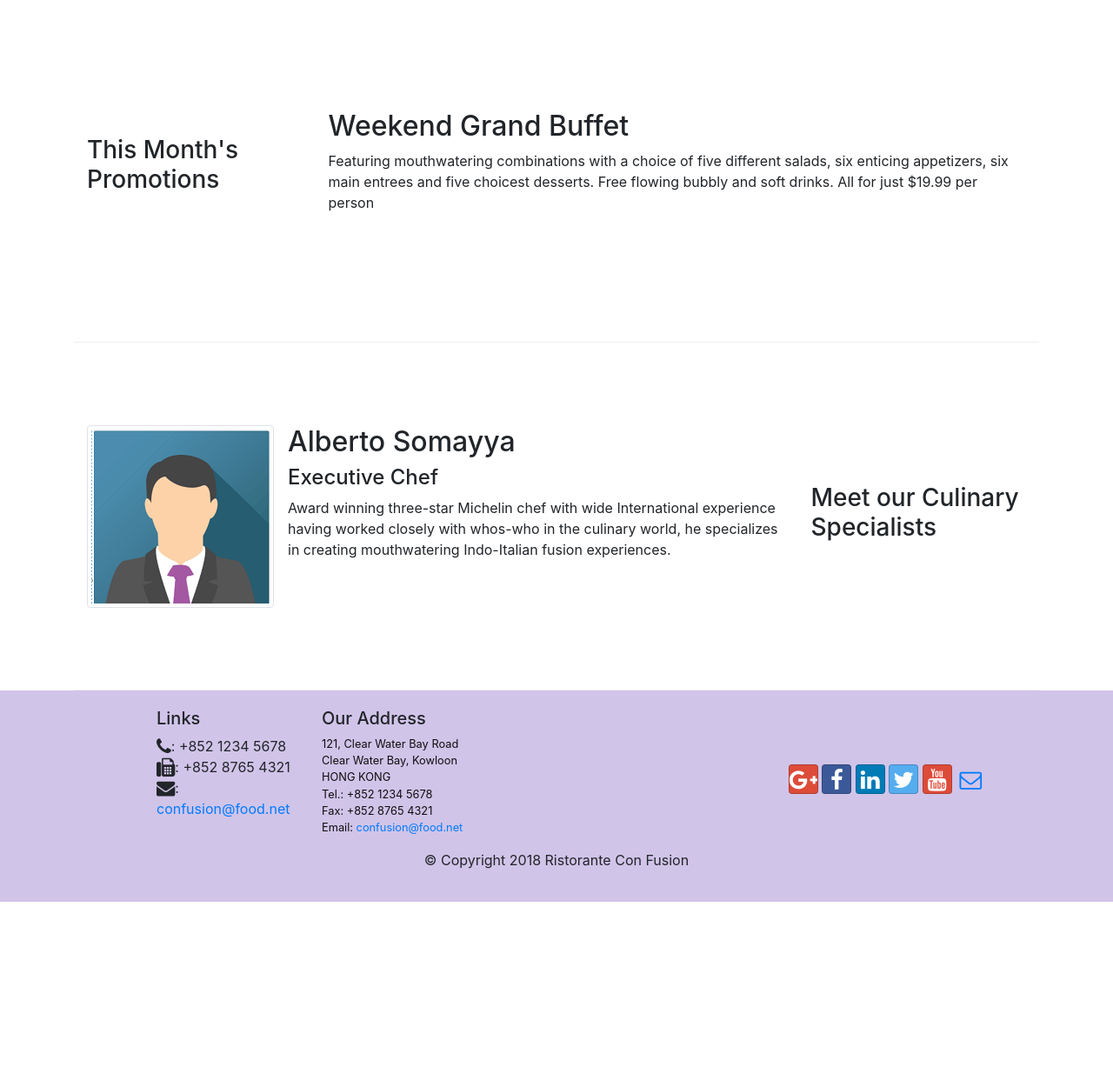
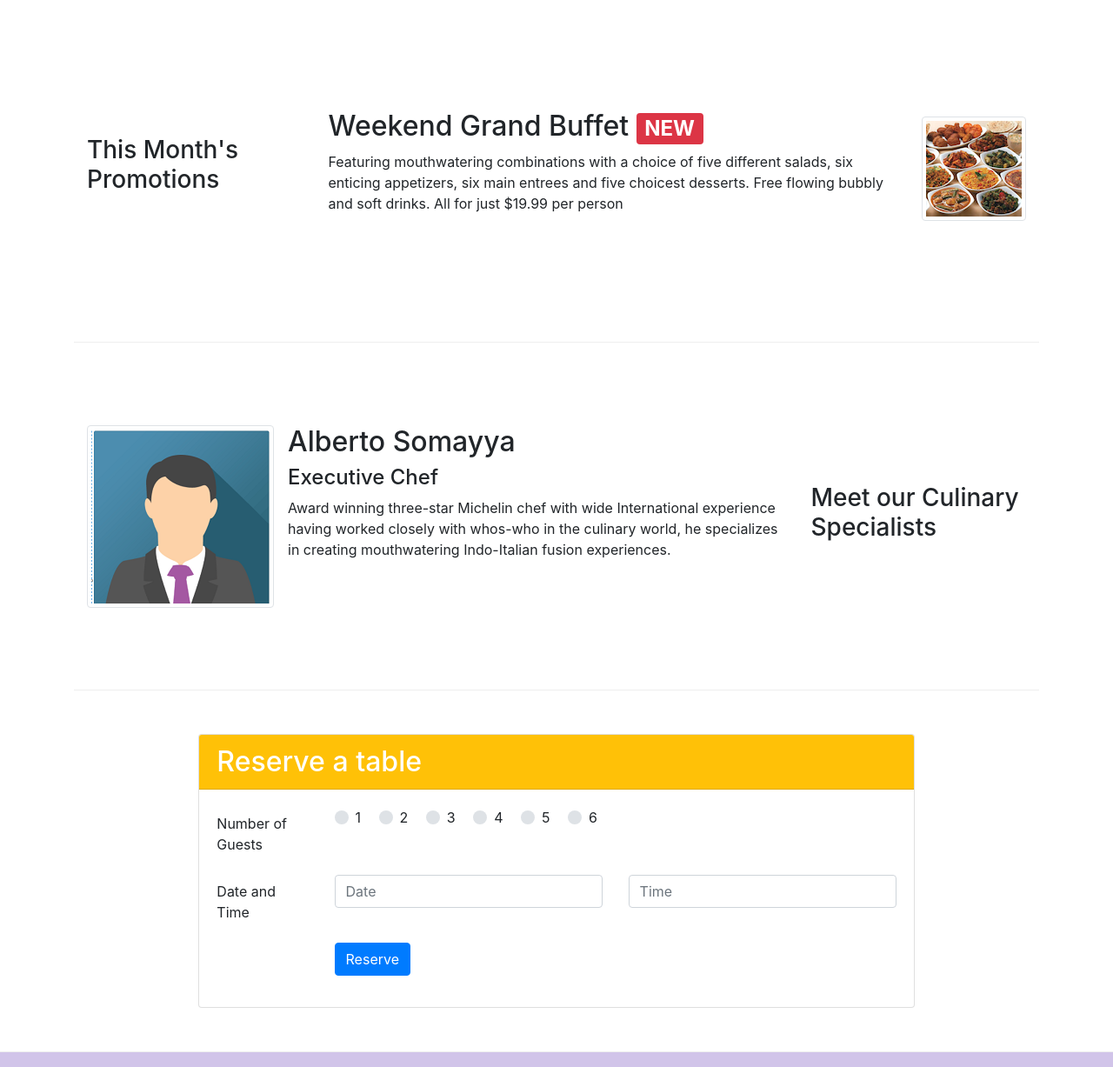
Before and after one commit to khoaakt/fer201m-fptu-exercise, a website: page conFusion/index.html in a window 1280 px wide. Shown: the part 740-1967 px from the top of the page at 87% size. Before the commit the page ends 1777 px from the top, so only its background shows below. Drawn offline with nearby package versions, Linux system fonts and the light colour scheme.

Commit message:
Assignment 2

```diff
--- a/conFusion/index.html
+++ b/conFusion/index.html
@@ -59,6 +59,11 @@
                 <div class="col-12 col-sm align-self-center">
                     <img src="img/logo.png" class="img-fluid" />
                 </div>
+                <div class="col-12 col-sm align-self-center">
+                    <a href="#reservation" class="btn btn-small btn-warning">
+                        Reserve Table
+                    </a>
+                </div>
             </div>
         </div>
     </header>
@@ -78,7 +83,7 @@
                             <span class="badge badge-danger">HOT</span>
                             <span class="badge badge-pill badge-secondary">$4.99</span>
                         </h2>
-                        <p>
+                        <p class="d-none d-sm-block">
                             A unique combination of Indian Uthappam (pancake) and Italian
                             pizza, topped with Cerignola olives, ripe vine cherry tomatoes,
                             Vidalia onion, Guntur chillies and Buffalo Paneer.
@@ -94,10 +99,20 @@
                 <h3>This Month's Promotions</h3>
             </div>
             <div class="col col-sm col-md">
-                <h2>Weekend Grand Buffet</h2>
-                <p>Featuring mouthwatering combinations with a choice of five different salads, six enticing appetizers,
-                    six main entrees and five choicest desserts. Free flowing bubbly and soft drinks. All for just
-                    $19.99 per person </p>
+                <div class="media">
+                    <div class="media-body">
+                        <h2 class="mt-0">
+                            Weekend Grand Buffet <span class="badge badge-danger">NEW</span>
+                        </h2>
+                        <p class="d-none d-sm-block">
+                            Featuring mouthwatering combinations with a choice of five
+                            different salads, six enticing appetizers, six main entrees and
+                            five choicest desserts. Free flowing bubbly and soft drinks. All
+                            for just $19.99 per person
+                        </p>
+                    </div>
+                    <img class="ml-3 align-self-center img-thumbnail" src="img/buffet.png" alt="buffet" />
+                </div>
             </div>
         </div>
 
@@ -111,7 +126,7 @@
                     <div class="media-body">
                         <h2 class="mt-0">Alberto Somayya</h2>
                         <h4>Executive Chef</h4>
-                        <p>
+                        <p class="d-none d-sm-block">
                             Award winning three-star Michelin chef with wide International
                             experience having worked closely with whos-who in the culinary
                             world, he specializes in creating mouthwatering Indo-Italian
@@ -121,6 +136,74 @@
                 </div>
             </div>
         </div>
+    </div>
+
+    <div id="reservation" class="row row-content justify-content-center">
+        <div class="col-12 col-sm-8">
+            <div class="card">
+                <h2 class="card-header bg-warning text-white">Reserve a table</h2>
+                <div class="card-body">
+                    <form>
+                        <div class="form-group row">
+                            <label for="number-of-guests" class="col-form-label col-md-2">
+                                Number of Guests
+                            </label>
+                            <div class="col-md">
+                                <div class="custom-control custom-radio custom-control-inline">
+                                    <input class="custom-control-input" type="radio" name="numberOfGuests" id="1guest"
+                                        value="1" />
+                                    <label class="custom-control-label" for="1guest">1</label>
+                                </div>
+                                <div class="custom-control custom-radio custom-control-inline">
+                                    <input class="custom-control-input" type="radio" name="numberOfGuests" id="2guests"
+                                        value="2" />
+                                    <label class="custom-control-label" for="2guests">2</label>
+                                </div>
+                                <div class="custom-control custom-radio custom-control-inline">
+                                    <input class="custom-control-input" type="radio" name="numberOfGuests" id="3guests"
+                                        value="3" />
+                                    <label class="custom-control-label" for="3guests">3</label>
+                                </div>
+                                <div class="custom-control custom-radio custom-control-inline">
+                                    <input class="custom-control-input" type="radio" name="numberOfGuests" id="4guests"
+                                        value="4" />
+                                    <label class="custom-control-label" for="4guests">4</label>
+                                </div>
+                                <div class="custom-control custom-radio custom-control-inline">
+                                    <input class="custom-control-input" type="radio" name="numberOfGuests" id="5guests"
+                                        value="5" />
+                                    <label class="custom-control-label" for="5guests">5</label>
+                                </div>
+                                <div class="custom-control custom-radio custom-control-inline">
+                                    <input class="custom-control-input" type="radio" name="numberOfGuests" id="6guests"
+                                        value="6" />
+                                    <label class="custom-control-label" for="6guests">6</label>
+                                </div>
+                            </div>
+                        </div>
+                        <div class="form-group row">
+                            <label for="number-of-guests" class="col-form-label col-md-2 col-12">
+                                Date and Time
+                            </label>
+                            <div class="col-md-5 col-12">
+                                <input class="form-control" type="text" placeholder="Date" id="date" name="date" />
+                            </div>
+                            <div class="col-md-5 col-12">
+                                <input class="form-control" type="text" placeholder="Time" id="time" name="time" />
+                            </div>
+                        </div>
+                        <div class="row form-group">
+                            <div class="offset-md-2 col-md-10">
+                                <button type="submit" class="btn btn-primary">
+                                    Reserve
+                                </button>
+                            </div>
+                        </div>
+                    </form>
+                </div>
+            </div>
+        </div>
+    </div>
     </div>
 
     <footer class="footer">
@@ -181,6 +264,7 @@
     <script src="node_modules/jquery/dist/jquery.slim.min.js"></script>
     <script src="node_modules/popper.js/dist/umd/popper.min.js"></script>
     <script src="node_modules/bootstrap/dist/js/bootstrap.min.js"></script>
+    <script src="node_modules/tether/dist/js/tether.min.js"></script>
 
 </body>
 
--- a/conFusion/package.json
+++ b/conFusion/package.json
@@ -18,6 +18,7 @@
     "bootstrap-social": "5.1.1",
     "font-awesome": "4.7.0",
     "jquery": "3.3.1",
-    "popper.js": "1.12.9"
+    "popper.js": "1.12.9",
+    "tether": "^2.0.0"
   }
 }
```
Also changed, not shown: 1 other file.
